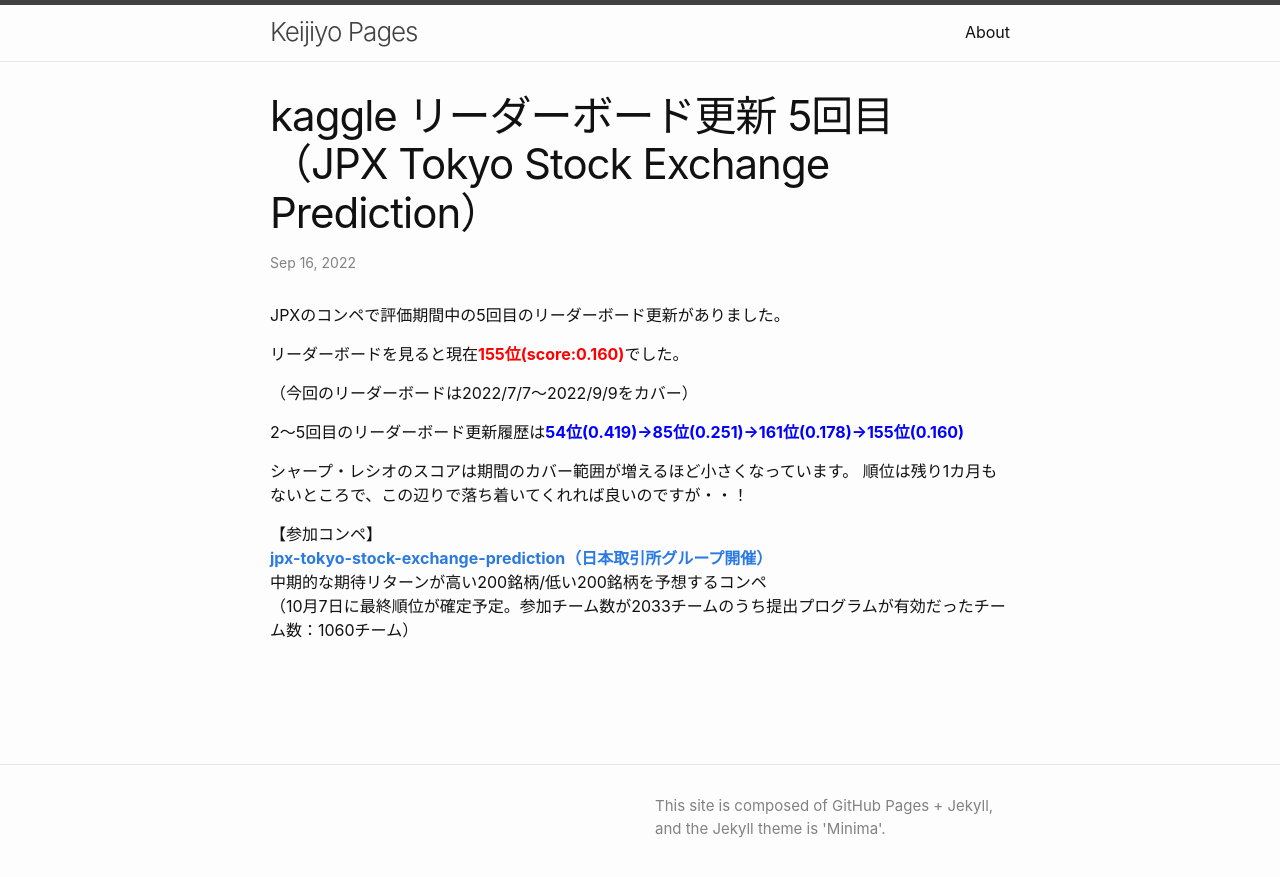
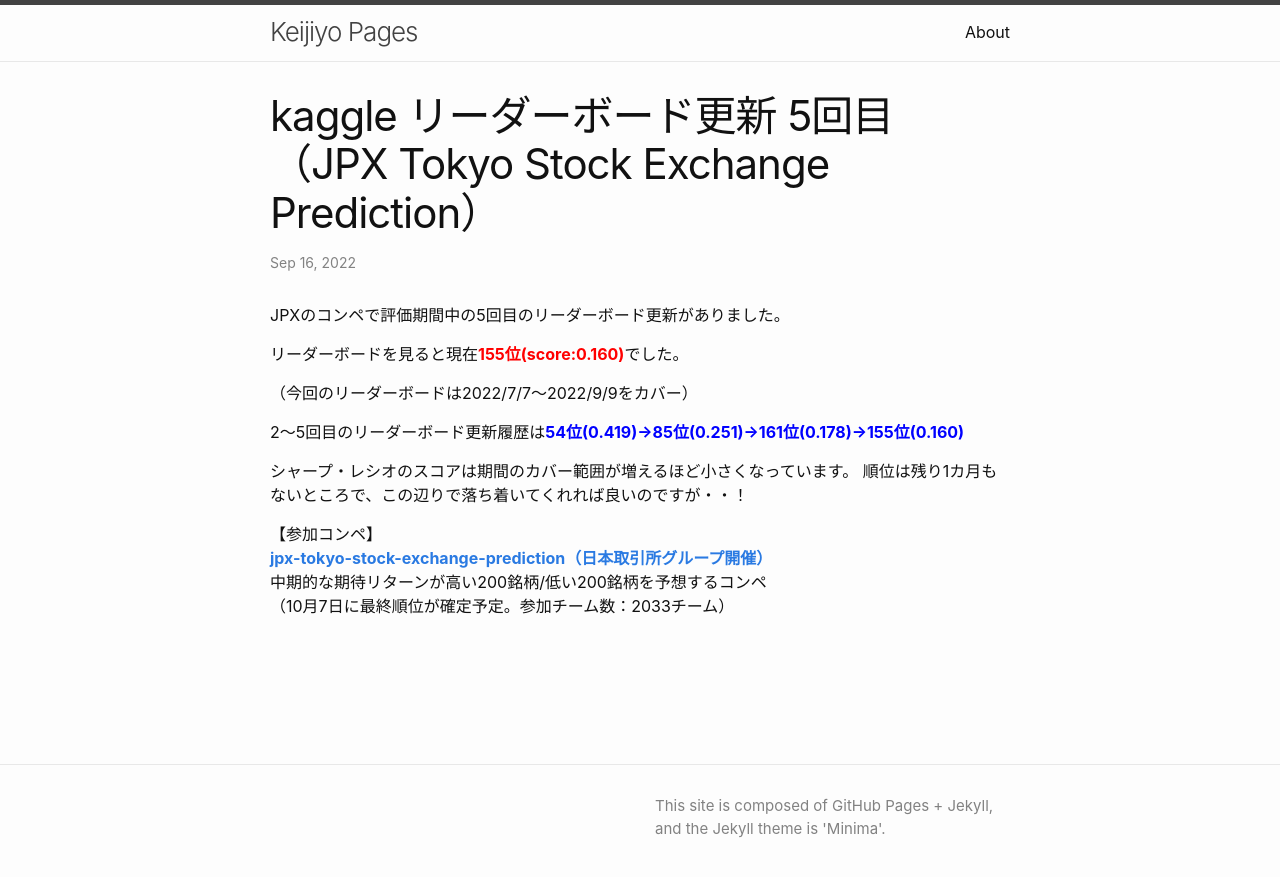
Before and after one commit to keijiyo/keijiyo.github.io, a Jekyll site: the page built from _posts/2022-09-17-kaggleリーダーボード更新5回目（JPX Tokyo Stock Exchange Prediction）.markdown, in a window 1280 px wide. Shown: the top 877 px of the page. Built offline with Jekyll 4.4.1, drawn with Linux system fonts in a browser that asks for light colours.

Commit message:
コンペ情報修正

```diff
--- a/_posts/2022-09-17-kaggleリーダーボード更新5回目（JPX Tokyo Stock Exchange Prediction）.markdown
+++ b/_posts/2022-09-17-kaggleリーダーボード更新5回目（JPX Tokyo Stock Exchange Prediction）.markdown
@@ -20,4 +20,4 @@ JPXのコンペで評価期間中の5回目のリーダーボード更新があ
 【参加コンペ】
 **<a href="https://www.kaggle.com/competitions/jpx-tokyo-stock-exchange-prediction" target="_blank">jpx-tokyo-stock-exchange-prediction（日本取引所グループ開催）</a>**
 中期的な期待リターンが高い200銘柄/低い200銘柄を予想するコンペ
-（10月7日に最終順位が確定予定。参加チーム数が2033チームのうち提出プログラムが有効だったチーム数：1060チーム）
+（10月7日に最終順位が確定予定。参加チーム数：2033チーム）
```
